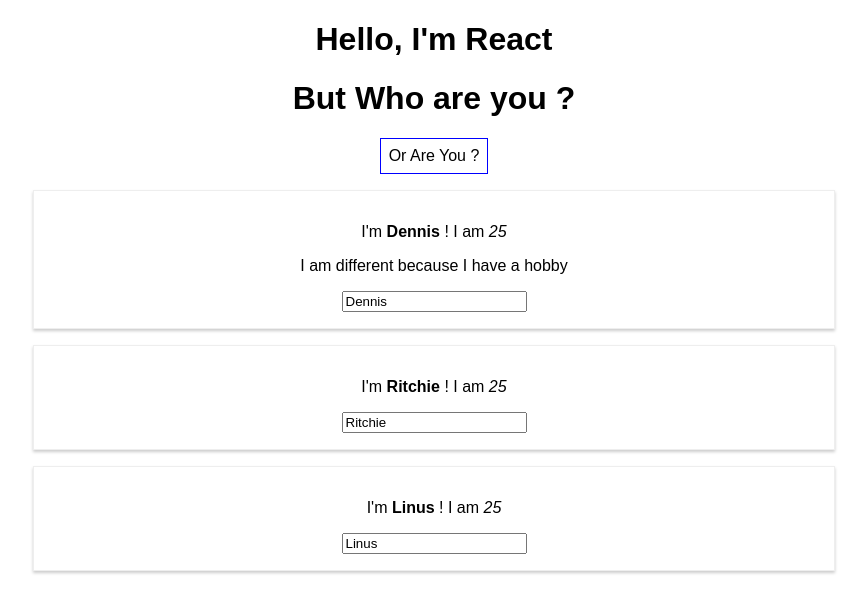
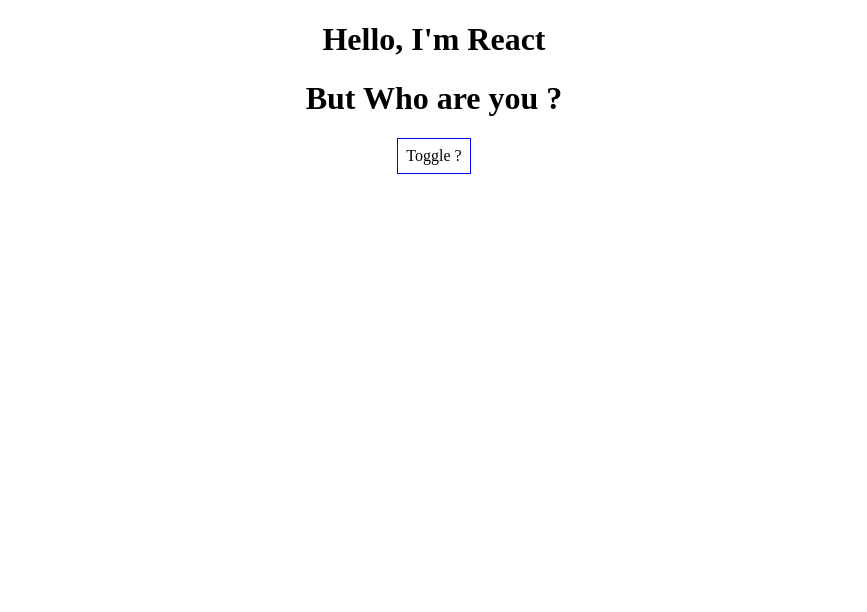
Before and after one commit to ShahriyarHussain/react-complete-guide, a React (Create React App) app: page / in a window 1280 px wide. Shown: the top 612 px of the page, without its empty margins (206-1073 px from the left). Built offline with nearby package versions, Linux system fonts and the light colour scheme.

Commit message:
Add conditional rendering

```diff
--- a/src/App.css
+++ b/src/App.css
@@ -1,3 +1,7 @@
+* {
+  font-family: 'Fira Sans';
+}
+
 .App {
   text-align: center;
 }
--- a/src/App.js
+++ b/src/App.js
@@ -10,6 +10,7 @@
       { name: "Ritchie", age: "25" },
       { name: "Linus", age: "25" },
     ],
+    showPersons: false,
   };
 
   randomNumGen = () => {
@@ -22,19 +23,24 @@
         { name: newName, age: this.randomNumGen() },
         { name: "Zax", age: this.randomNumGen() },
         { name: "Baldur", age: this.randomNumGen() },
-      ]
+      ],
     });
   };
 
   nameChangedHandler = (event) => {
     this.setState({
       persons: [
+        { name: event.target.value, age: 35 },
         { name: "Ella", age: 45 },
-        { name: event.target.value, age: 35 },
         { name: "Baldur", age: 22 },
       ]
     });
   }
+
+  togglePersonsHandler = () => {
+    const doesShow = this.state.showPersons;
+    this.setState({showPersons: !doesShow});
+  };
 
   render() {
       const style = {
@@ -49,26 +55,30 @@
       <div className="App">
         <h1>Hello, I'm React</h1>
         <h1>But Who are you ?</h1>
-        <button style={style} onClick={() => this.switchNameHandler("Ziga")}>
-          Or Are You ?
+        <button style={style} onClick={this.togglePersonsHandler}>
+          Toggle ?
         </button>
+       { this.state.showPersons ?
+         <div>
         <Person
           name={this.state.persons[0].name}
           age={this.state.persons[0].age}
+          click={this.switchNameHandler.bind(this, "tyla")}
+          changed={this.nameChangedHandler}
+        />
+        <Person
+          name={this.state.persons[1].name}
+          age={this.state.persons[1].age}
           click={this.switchNameHandler.bind(this, "beatrice")}
         >
           I am different because I have a hobby
         </Person>
         <Person
-          name={this.state.persons[1].name}
-          age={this.state.persons[1].age}
-          click={this.switchNameHandler.bind(this, "tyla")}
-          changed={this.nameChangedHandler}
-        />
-        <Person
           name={this.state.persons[2].name}
           age={this.state.persons[2].age}
         />
+       </div> : null
+       }
       </div>
     );
     }
```
